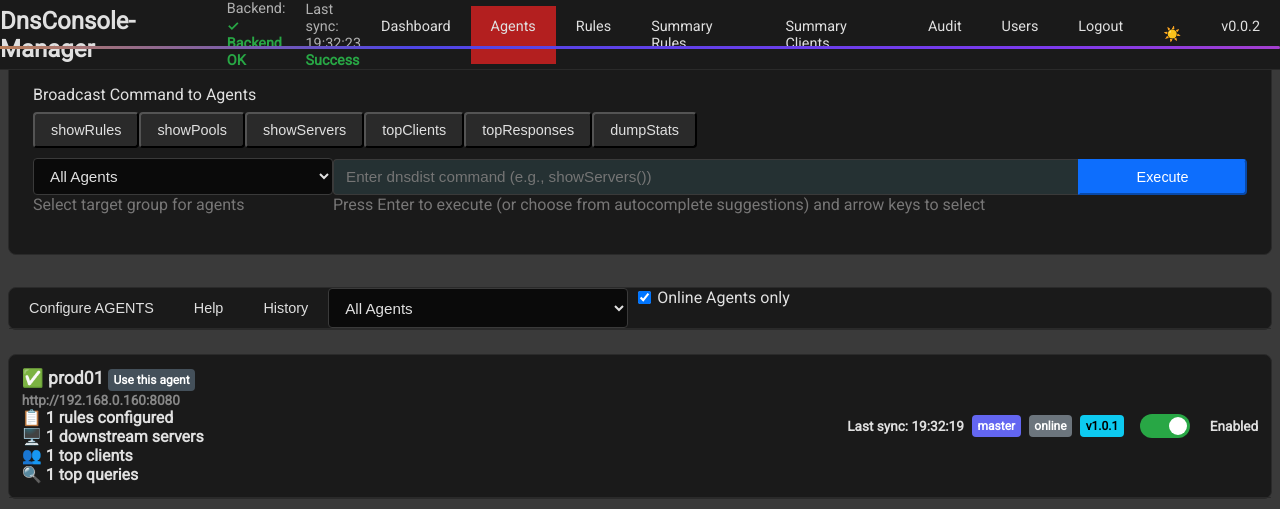
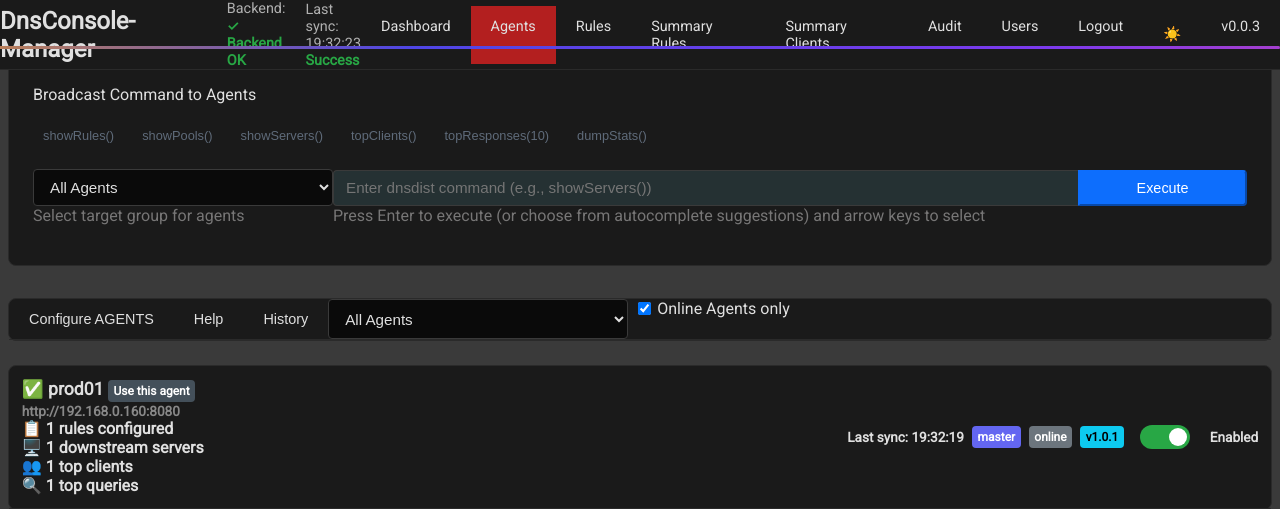
Before and after one commit to banoleb/DnsConsole-Manager, a Flask app: page /agents in a window 1280 px wide. Shown: the top 509 px of the page. Run offline with Flask 3, Linux system fonts and the light colour scheme; a user stored in the database is signed in; data comes from the database, SQL or seed files in the repository; both versions use the stored data as it was after the commit.

Commit message:
Release v0.0.3: UI polish and template improvements
• Add user management interface with authentication controls
• Add server status progress bar with real-time updates
• Redesign buttons as tag cloud for cleaner navigation
• Style command buttons with visual categories (show/top/dump)
• Fix Jinja2/Vue template delimiter conflicts
• Implement AUTH_ENABLED flag for conditional UI
• General UI polish and cosmetic improvements

Breaking changes: Jinja2 variables now use {{{ }}} instead of {{ }}

```diff
--- a/app/static/css/style.css
+++ b/app/static/css/style.css
@@ -927,6 +927,35 @@ sync-progress-fill-never {
     background-color: var(--card-header-bg);
 }
 
+
+.command-cloud {
+    display: flex;
+    flex-wrap: wrap;
+    gap: 6px 8px;
+    align-items: center;
+    padding: 12px 0;
+}
+
+.btn-command {
+    padding: 4px 10px;
+    font-size: 0.8rem;
+    background: transparent;
+    border: none;
+    border-radius: 12px;
+    color: #5f6b7a;
+    cursor: pointer;
+    transition: background 0.2s;
+}
+
+.btn-command:hover {
+    background: var(--btn-border);
+    color: var(--text-color);
+}
+
+.btn-command:active {
+    background: #e2e8f0;
+}
+
 /* Alert */
 .alert {
     padding: 1rem;
--- a/app/static/js/users.js
+++ b/app/static/js/users.js
@@ -121,5 +121,6 @@ createApp({
     },
     mounted() {
         this.loadUsers();
+        // console.log('1. currentUser:', this.currentUser);
     }
 }).mount('#app');
--- a/app/templates/components/navbar.html
+++ b/app/templates/components/navbar.html
@@ -46,7 +46,7 @@
     <button class="btn btn-sm" @click="toggleTheme" :title="isDarkTheme ? 'Switch to Light Theme' : 'Switch to Dark Theme'">
         {{ isDarkTheme ? '☀️' : '🌙' }}
     </button>
-    <a href="https://github.com/banoleb/dnsdist-webapi" class="btn btn-sm" style="text-decoration: none; color: inherit;">v0.0.2</a>
+    <a href="https://github.com/banoleb/dnsdist-webapi" class="btn btn-sm" style="text-decoration: none; color: inherit;">v0.0.3</a>
 
 </div>
 <div class="sync-progress-container">
--- a/app/templates/index.html
+++ b/app/templates/index.html
@@ -19,13 +19,31 @@
                 <div class="card-body">
                     <div class="mb-3">
                         <label class="form-label">Broadcast Command to Agents</label>
-                        <button class="btn" @click="sendBroadcastCommand('showRules({showUUIDs=true})')">showRules</button>
-                        <button class="btn" @click="sendBroadcastCommand('showPools()')">showPools</button>
-                        <button class="btn" @click="sendBroadcastCommand('showServers({showUUIDs=true})')">showServers</button>
-                        <button class="btn" @click="sendBroadcastCommand('topClients()')">topClients</button>
-                        <button class="btn" @click="sendBroadcastCommand('topResponses(10)')">topResponses</button>
-                        <button class="btn" @click="sendBroadcastCommand('topResponses(10)')">dumpStats</button>
+                        <div class="command-cloud">
+                            <button class="btn-command show" @click="sendBroadcastCommand('showRules({showUUIDs=true})')">
+                                showRules()
+                            </button>
 
+                            <button class="btn-command show" @click="sendBroadcastCommand('showPools()')">
+                                showPools()
+                            </button>
+
+                            <button class="btn-command show" @click="sendBroadcastCommand('showServers({showUUIDs=true})')">
+                                showServers()
+                            </button>
+
+                            <button class="btn-command top" @click="sendBroadcastCommand('topClients()')">
+                                topClients()
+                            </button>
+
+                            <button class="btn-command top" @click="sendBroadcastCommand('topResponses(10)')">
+                                topResponses(10)
+                            </button>
+
+                            <button class="btn-command dump" @click="sendBroadcastCommand('dumpStats()')">
+                                dumpStats()
+                            </button>
+                        </div>
                         <table border="0" cellpadding="8" cellspacing="0" style="width:100%; padding-top: 10px;">
                             <tr>
                                 <td style="width: 300px;">
@@ -161,12 +179,31 @@
                         <div v-if="expandedAgents[agent.originalIndex]" class="card-body">
                                 <div class="mb-3">
                                     <label class="form-label">Command</label>
-                                    <button class="btn" @click="sendCommand(agent, agent.originalIndex,'showRules({showUUIDs=true})')">showRules</button>
-                                    <button class="btn" @click="sendCommand(agent, agent.originalIndex,'showPools()')">showPools</button>
-                                    <button class="btn" @click="sendCommand(agent, agent.originalIndex,'showServers({showUUIDs=true})')">showServers</button>
-                                    <button class="btn" @click="sendCommand(agent, agent.originalIndex,'topClients()')">topClients</button>
-                                    <button class="btn" @click="sendCommand(agent, agent.originalIndex,'topResponses(10)')">topResponses</button>
-                                    <button class="btn" @click="sendCommand(agent, agent.originalIndex,'topResponses(10)')">dumpStats</button>
+                                <div class="command-cloud">
+                                    <button class="btn-command show" @click="sendCommand(agent, agent.originalIndex,'showRules({showUUIDs=true})')">
+                                        showRules()
+                                    </button>
+
+                                    <button class="btn-command show" @click="sendCommand(agent, agent.originalIndex,'showPools()')">
+                                        showPools()
+                                    </button>
+
+                                    <button class="btn-command show" @click="sendCommand(agent, agent.originalIndex,'showServers({showUUIDs=true})')">
+                                        showServers()
+                                    </button>
+
+                                    <button class="btn-command top" @click="sendCommand(agent, agent.originalIndex,'topClients()')">
+                                        topClients()
+                                    </button>
+
+                                    <button class="btn-command top" @click="sendCommand(agent, agent.originalIndex,'topResponses(10)')">
+                                        topResponses(10)
+                                    </button>
+
+                                    <button class="btn-command dump" @click="sendCommand(agent, agent.originalIndex,'topResponses(10)')">
+                                        dumpStats()
+                                    </button>
+                                </div>
                                     <div style="padding-top: 10px;">
                                     <div class="autocomplete-container">
                                         <div class="input-group">
--- a/app/templates/login.html
+++ b/app/templates/login.html
@@ -13,7 +13,7 @@
             <div class="alert-danger">{{{ error }}}</div>
             {% endif %}
             <h2>DnsConsole-Manager</h2>
-            <div style="text-align: center;"> <a href="https://github.com/banoleb/dnsdist-webapi"  style="text-decoration: none; color: inherit;">Github:  v0.0.2</a></div>
+            <div style="text-align: center;"> <a href="https://github.com/banoleb/dnsdist-webapi"  style="text-decoration: none; color: inherit;">Github:  v0.0.3</a></div>
 
 
 
--- a/app/templates/users.html
+++ b/app/templates/users.html
@@ -140,7 +140,7 @@
     </div>
 
 <script>
-    const CURRENT_USER = "{{ current_user }}";
+    const CURRENT_USER = "{{{ current_user }}}";
 </script>
 <script src="{{{ url_for('static', filename='js/users.js') }}}"></script>
 <script src="{{{ url_for('static', filename='js/sync_stat.js') }}}"></script>
--- a/app/webapi-agent.py
+++ b/app/webapi-agent.py
@@ -259,7 +259,7 @@ class APIHandler(BaseHTTPRequestHandler):
         if parsed_path.path == '/health':
             self._send_json_response(200, {
                 'status': 'ok',
-                'version': 'v0.0.2',
+                'version': 'v0.0.3',
                 'service_time': time_str
             })
             return
@@ -267,7 +267,7 @@ class APIHandler(BaseHTTPRequestHandler):
         # Info endpoint
         if parsed_path.path == '/api/v1/info':
             self._send_json_response(200, {
-                'version': 'v0.0.2',
+                'version': 'v0.0.3',
                 'service_time': time_str,
                 'endpoints': [
                     'POST /api/v1/command - Execute dnsdist CLI commands',
--- a/docker-compose-agent.yml
+++ b/docker-compose-agent.yml
@@ -2,7 +2,7 @@
 # change  DNSDIST_KEY WEBAPI_TOKEN
 services:
   agent:
-    image: banoleb666/dnsconsole-manager:0.0.2
+    image: banoleb666/dnsconsole-manager:0.0.3
     # build: .
     container_name: dist-agent1
     network_mode: host
--- a/docker-compose-console.yml
+++ b/docker-compose-console.yml
@@ -1,7 +1,7 @@
 ---
 services:
   console:
-    image: banoleb666/dnsconsole-manager:0.0.2
+    image: banoleb666/dnsconsole-manager:0.0.3
     # build: .
     container_name: dist-manager
     network_mode: host
```
Also changed, not shown: app/static/js/sync_stat.js (+7 -12 lines), README.md, app/dnsdist_webapi.db.
